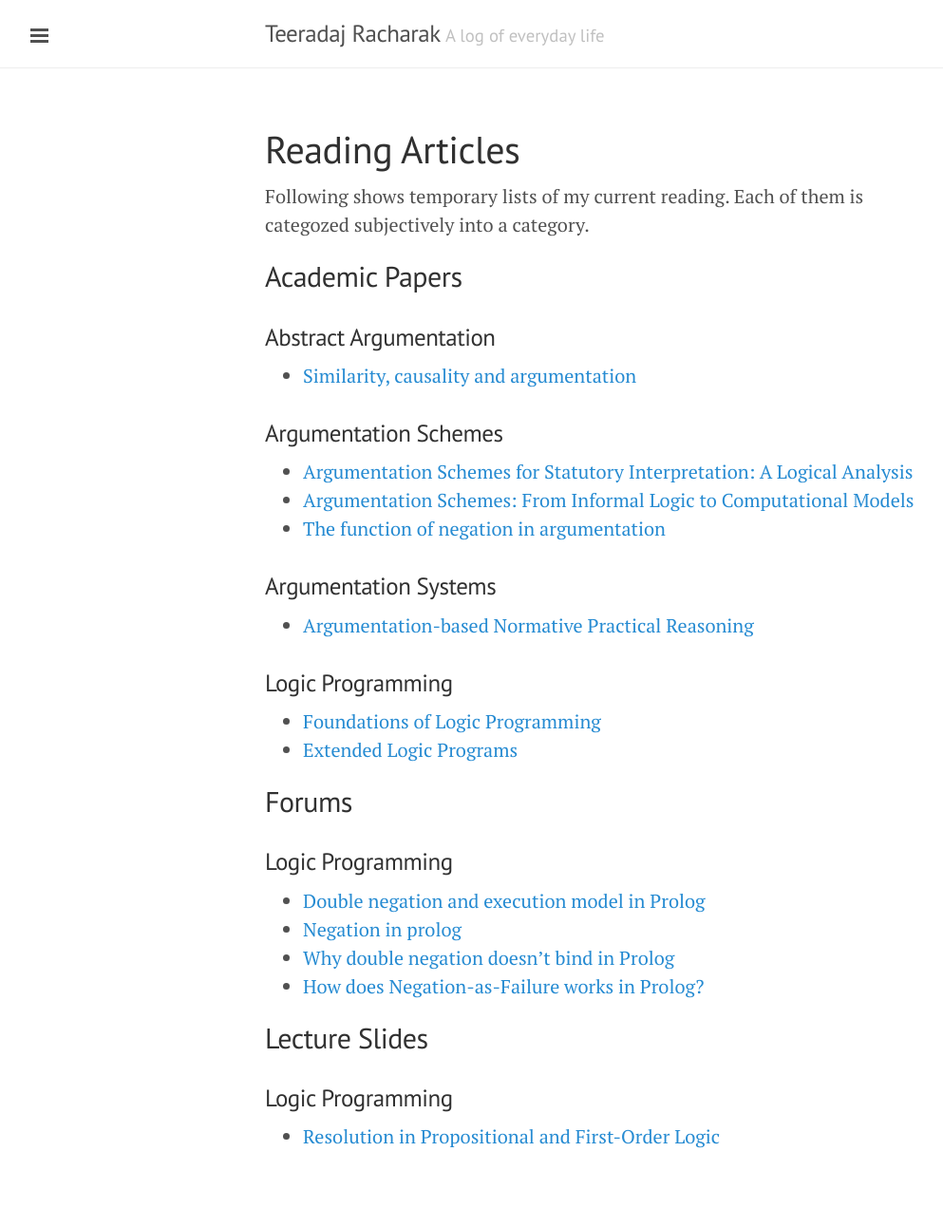
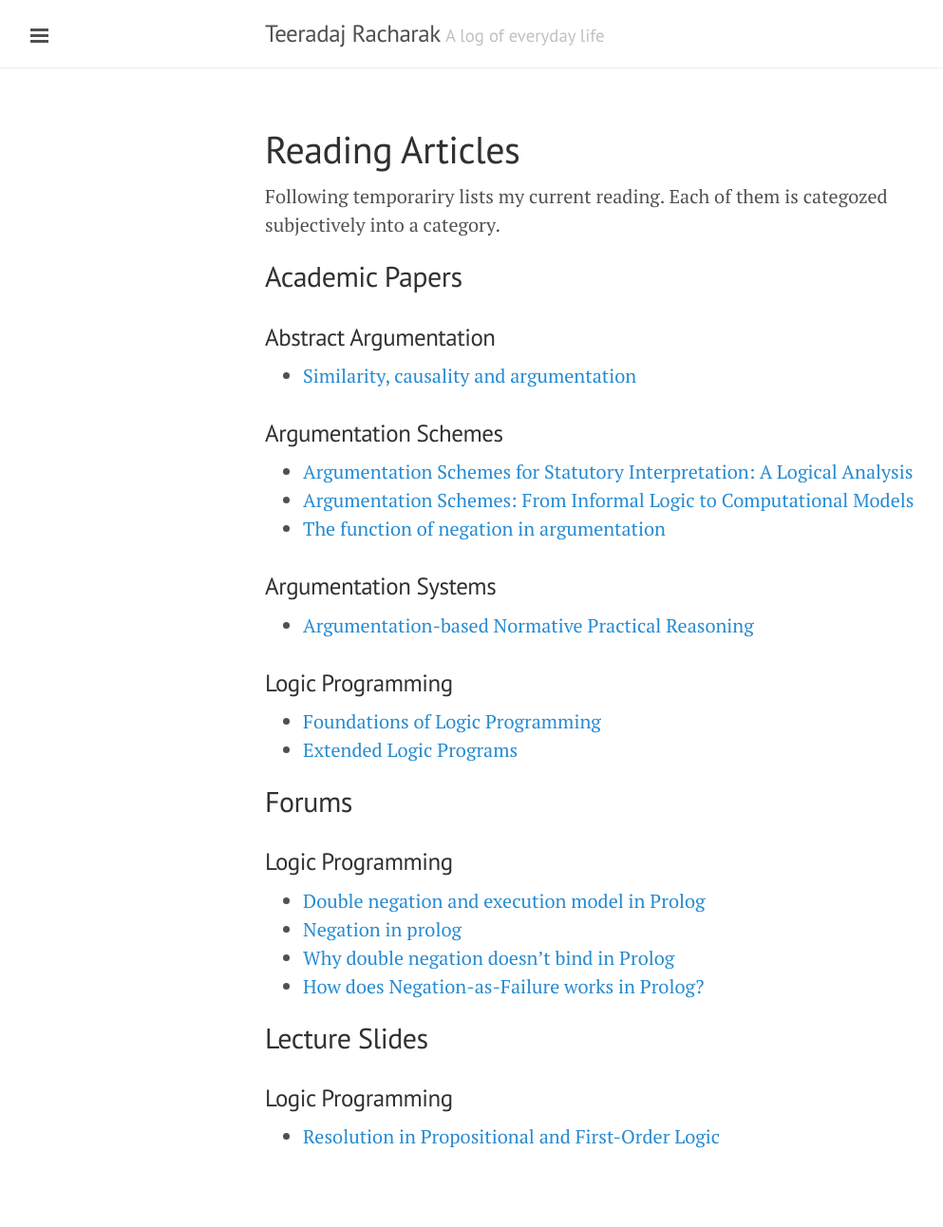
Before and after one commit to xlives/xlives.github.io, a Jekyll site: the page built from reading-articles.markdown, in a window 1280 px wide. Shown: the whole page at 95% size, without its empty margins (1-994 px from the left). Built offline with Jekyll 4.4.1, drawn with Linux system fonts in a browser that asks for light colours.

Commit message:
Update reading-articles.markdown

```diff
--- a/reading-articles.markdown
+++ b/reading-articles.markdown
@@ -3,7 +3,7 @@ published: true
 title: Reading Articles
 layout: page
 ---
-Following shows temporary lists of my current reading. Each of them is categozed subjectively into a category.
+Following temporariry lists my current reading. Each of them is categozed subjectively into a category.
 
 ## Academic Papers
 
```
